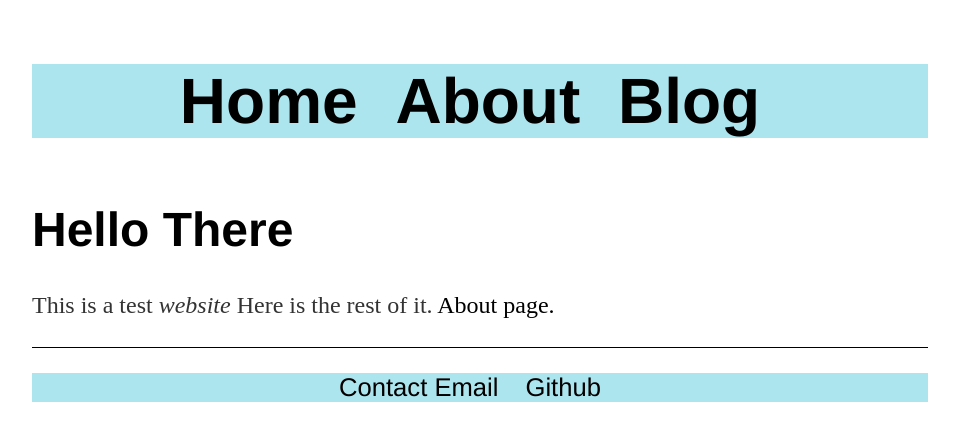
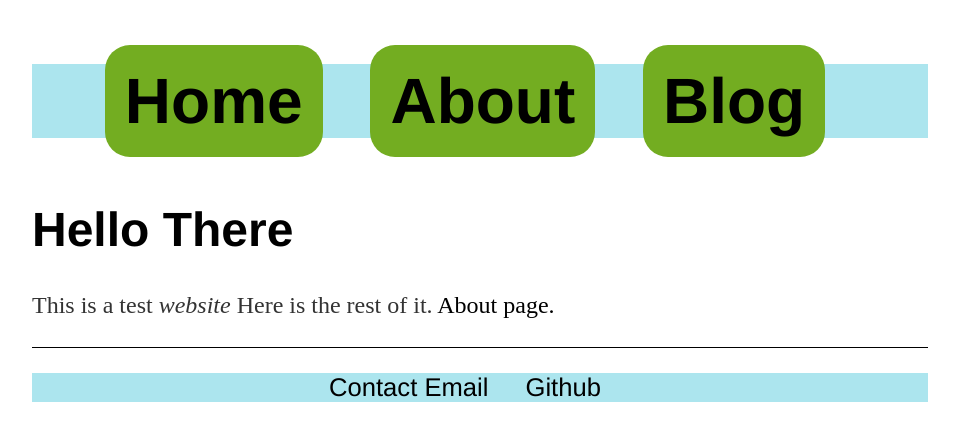
Before and after one commit to beauhodes/beauhodes.github.io, a Jekyll site: the page built from index.html, in a window 1280 px wide. Shown: the top 441 px of the page, without its empty margins (160-1119 px from the left). Built offline with Jekyll 4.4.1, drawn with Linux system fonts in a browser that asks for light colours.

Commit message:
Update main.css

```diff
--- a/css/main.css
+++ b/css/main.css
@@ -20,9 +20,18 @@ footer ul {
     font-size: 2em;
     text-align: center;
 }
-nav ul li, footer ul li {
+nav ul li {
     display: inline;
-    margin-right: 20px;
+    margin-right: 30px;
+    border-radius: 25px;
+    background: #73AD21;
+    padding: 20px;
+    width: 200px;
+    height: 150px;
+}
+footer ul li {
+    display: inline;
+    margin-right: 30px;
 }
 a {
     text-decoration: none;
```
